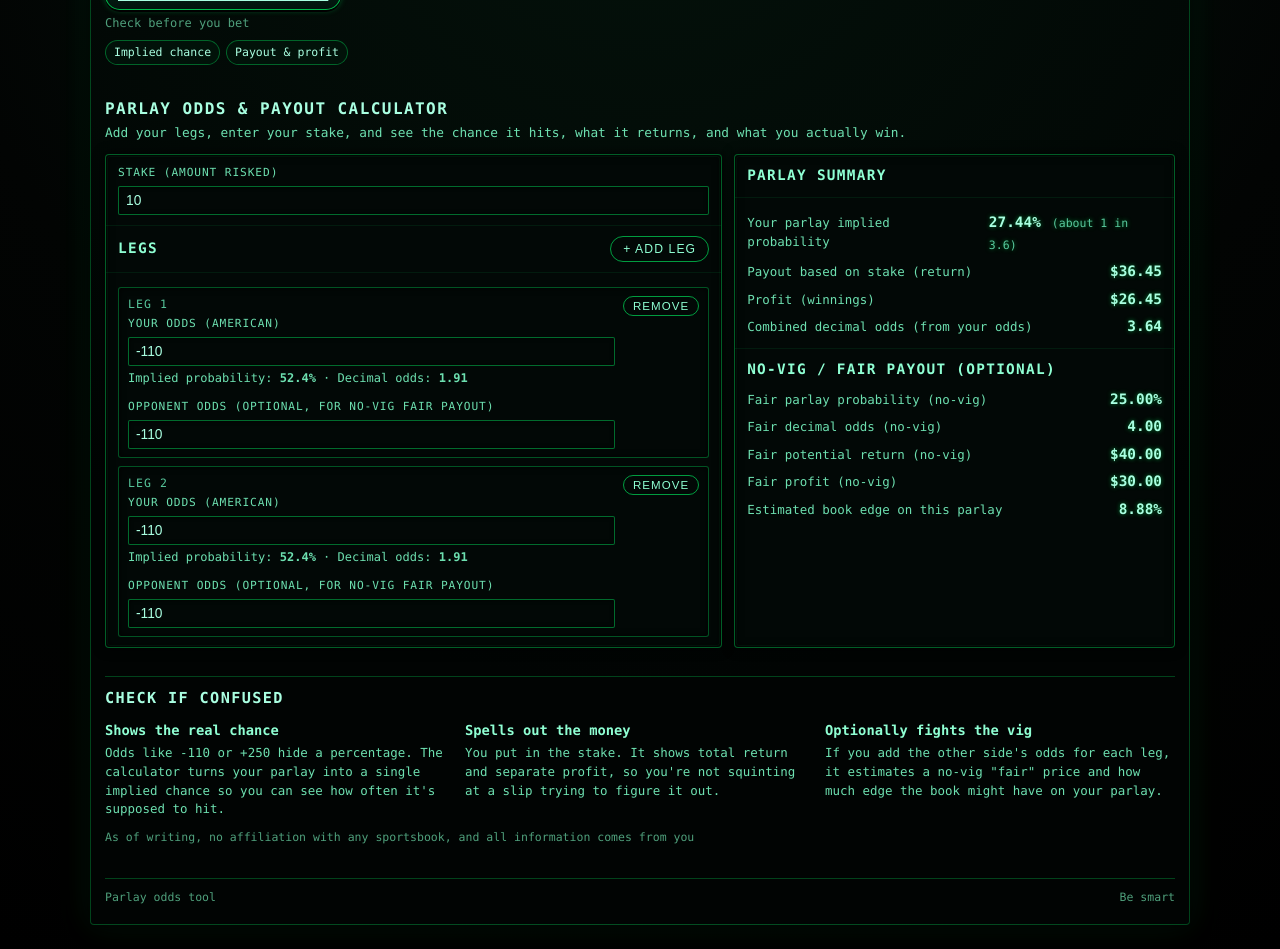
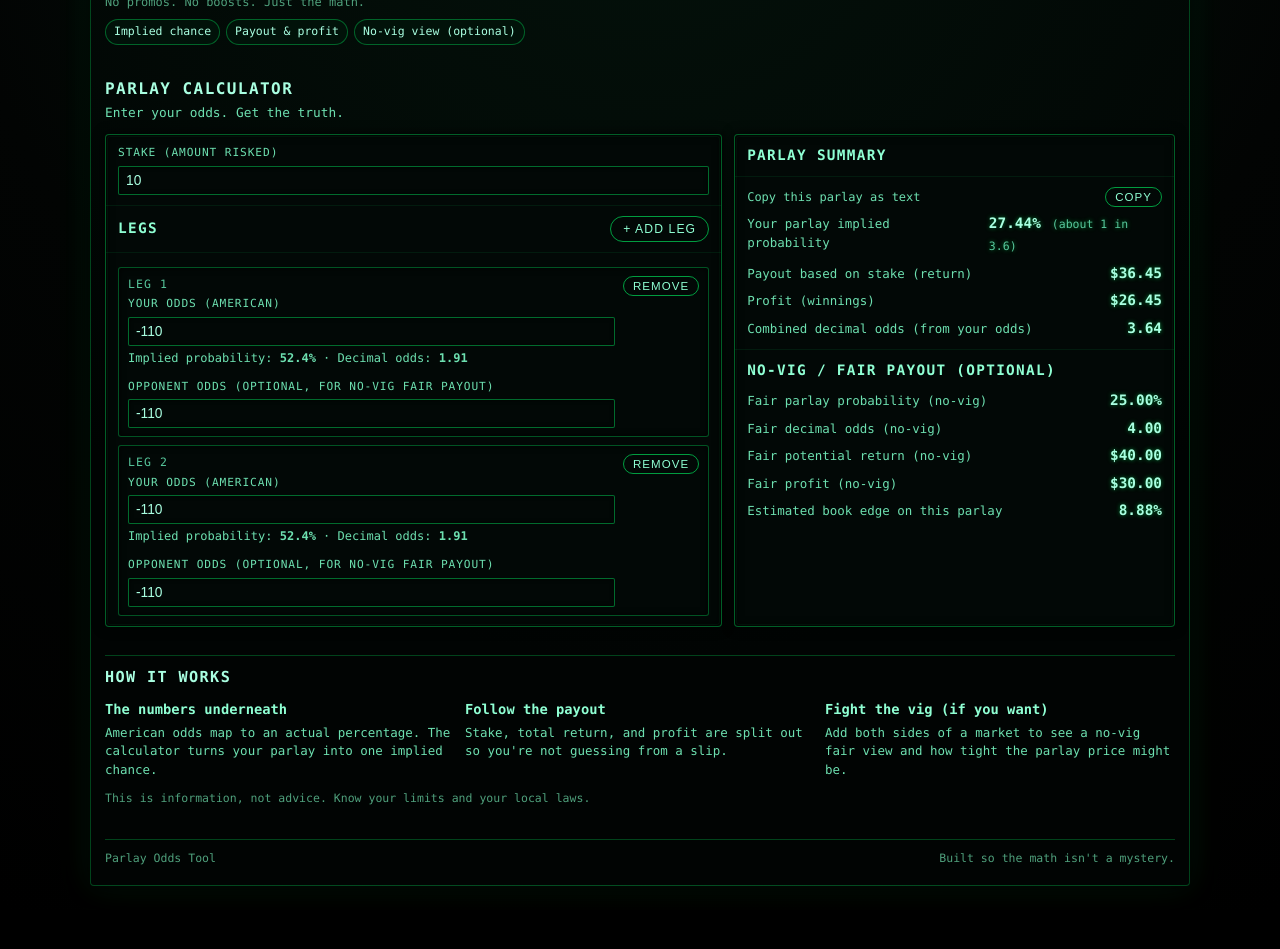
Before and after one commit to NickASU/parlay-odds-tool, a React (Vite) app: page / in a window 1280 px wide. Shown: the part 200-1149 px from the top of the page. After the commit the page ends 1110 px from the top, so only its background shows below. Built offline with nearby package versions, Linux system fonts and the light colour scheme.

Commit message:
add copy summary

```diff
--- a/src/App.tsx
+++ b/src/App.tsx
@@ -41,6 +41,7 @@ export default function App() {
     { id: 1, americanOdds: "-110", opponentOdds: "-110" },
     { id: 2, americanOdds: "-110", opponentOdds: "-110" },
   ]);
+  const [copied, setCopied] = useState(false);
 
   const parsedStake = useMemo(() => {
     const n = Number(stake);
@@ -151,6 +152,28 @@ export default function App() {
     };
   }, [parsedStake, validLegs, legs, parlayMetrics]);
 
+  // TEXT TO COPY
+  const summaryText = useMemo(() => {
+    if (!parlayMetrics || !parsedStake || !validLegs.length) return "";
+
+    const legsStr = legs
+      .map((leg, i) => `Leg ${i + 1}: ${leg.americanOdds}`)
+      .join(" | ");
+
+    return [
+      `Parlay`,
+      `Stake $${parsedStake.toFixed(2)}`,
+      `Implied ${(
+        parlayMetrics.parlayImpliedProb * 100
+      ).toFixed(2)}%`,
+      `Return $${parlayMetrics.potentialReturn.toFixed(2)}`,
+      `Profit $${parlayMetrics.profit.toFixed(2)}`,
+      legsStr && `Legs ${legsStr}`,
+    ]
+      .filter(Boolean)
+      .join(" · ");
+  }, [parlayMetrics, parsedStake, validLegs.length, legs]);
+
   function updateLeg(
     id: number,
     field: "americanOdds" | "opponentOdds",
@@ -175,13 +198,15 @@ export default function App() {
   }
 
   function removeLeg(id: number) {
-    setLegs((prev) => (prev.length <= 1 ? prev : prev.filter((l) => l.id !== id)));
+    setLegs((prev) =>
+      prev.length <= 1 ? prev : prev.filter((l) => l.id !== id)
+    );
   }
 
   return (
     <div className="app">
       <div className="app-inner">
-        {/* Simple top nav / brand */}
+        {/* HEADER */}
         <header className="site-header">
           <div className="site-logo">Parlay Odds Tool</div>
           <nav className="site-nav">
@@ -195,42 +220,39 @@ export default function App() {
         </header>
 
         <main className="site-main">
-          {/* HERO */}
+          {/* HERO – you can change this text however you want */}
           <section className="hero" id="top">
             <div className="hero-content">
-    <h1 className="hero-title">
-      Parlay Checker
-    </h1>
+              <h1 className="hero-title">Decode your parlay.</h1>
               <p className="hero-subtitle">
-      At a minimum, check your implied win percentage, include both sides of the bet to see house edge
+                Type in the odds, see what the machine is really telling you.
               </p>
 
               <div className="hero-cta-row">
                 <a href="#calculator" className="btn hero-cta">
-        Use the parlay calculator
+                  Open Calculator
                 </a>
                 <p className="hero-note">
-Check before you bet      </p>
+                  No promos. No boosts. Just the math.
+                </p>
               </div>
 
               <div className="hero-badges">
                 <span className="hero-badge">Implied chance</span>
                 <span className="hero-badge">Payout &amp; profit</span>
+                <span className="hero-badge">No-vig view (optional)</span>
               </div>
             </div>
           </section>
 
-
           {/* CALCULATOR */}
           <section className="calculator-section" id="calculator">
             <header className="app-header">
-  <h2 className="app-title">Parlay odds &amp; payout calculator</h2>
+              <h2 className="app-title">Parlay Calculator</h2>
               <p className="app-subtitle">
-    Add your legs, enter your stake, and see the chance it hits,
-    what it returns, and what you actually win.
+                Enter your odds. Get the truth.
               </p>
             </header>
-
 
             <div className="app-grid">
               {/* LEFT COLUMN – setup */}
@@ -248,7 +270,9 @@ Check before you bet      </p>
                     className="input"
                   />
                   {!parsedStake && stake.trim() !== "" && (
-                    <p className="field-error">Enter a positive stake amount.</p>
+                    <p className="field-error">
+                      Enter a positive stake amount.
+                    </p>
                   )}
                 </div>
 
@@ -294,16 +318,21 @@ Check before you bet      </p>
                               type="number"
                               value={leg.americanOdds}
                               onChange={(e) =>
-                                updateLeg(leg.id, "americanOdds", e.target.value)
+                                updateLeg(
+                                  leg.id,
+                                  "americanOdds",
+                                  e.target.value
+                                )
                               }
                               placeholder="-110"
                               className="input"
                             />
 
-                            {!isValid && leg.americanOdds.trim() !== "" && (
+                            {!isValid &&
+                              leg.americanOdds.trim() !== "" && (
                                 <p className="field-error">
-                                Enter non-zero American odds like -110, +150,
-                                -200, etc.
+                                  Enter non-zero American odds like -110,
+                                  +150, -200, etc.
                                 </p>
                               )}
 
@@ -318,14 +347,22 @@ Check before you bet      </p>
                               </p>
                             )}
 
-                            <label className="field-label" style={{ marginTop: 8 }}>
-                              Opponent odds (optional, for no-vig fair payout)
+                            <label
+                              className="field-label"
+                              style={{ marginTop: 8 }}
+                            >
+                              Opponent odds (optional, for no-vig fair
+                              payout)
                             </label>
                             <input
                               type="number"
                               value={leg.opponentOdds}
                               onChange={(e) =>
-                                updateLeg(leg.id, "opponentOdds", e.target.value)
+                                updateLeg(
+                                  leg.id,
+                                  "opponentOdds",
+                                  e.target.value
+                                )
                               }
                               placeholder="-110"
                               className="input"
@@ -349,8 +386,8 @@ Check before you bet      </p>
 
                   {!allValid && (
                     <p className="field-error field-error--top">
-                      Fill out valid American odds for all legs to see combined
-                      parlay results.
+                      Fill out valid American odds for all legs to see
+                      combined parlay results.
                     </p>
                   )}
                 </div>
@@ -376,17 +413,65 @@ Check before you bet      </p>
                   )}
 
                   {parlayMetrics && (
+                    <>
+                      {/* copy summary row */}
+                      <div
+                        style={{
+                          display: "flex",
+                          justifyContent: "space-between",
+                          alignItems: "center",
+                          marginBottom: 6,
+                          gap: 8,
+                        }}
+                      >
+                        <span
+                          style={{
+                            fontSize: "0.75rem",
+                            color: "#6de0b0",
+                          }}
+                        >
+                          Copy this parlay as text
+                        </span>
+                        <button
+                          type="button"
+                          className="btn btn-outline btn-sm"
+                          onClick={() => {
+                            if (!summaryText) return;
+                            navigator.clipboard
+                              .writeText(summaryText)
+                              .then(() => {
+                                setCopied(true);
+                                setTimeout(
+                                  () => setCopied(false),
+                                  1500
+                                );
+                              })
+                              .catch(() => {
+                                // ignore clipboard errors
+                              });
+                          }}
+                        >
+                          {copied ? "Copied" : "Copy"}
+                        </button>
+                      </div>
+
                       <div className="summary-grid">
                         <div className="summary-item">
                           <span className="summary-label">
                             Your parlay implied probability
                           </span>
                           <span className="summary-value">
-                          {(parlayMetrics.parlayImpliedProb * 100).toFixed(2)}%
+                            {(
+                              parlayMetrics.parlayImpliedProb * 100
+                            ).toFixed(2)}
+                            %
                             <span className="summary-sub">
                               {" "}
                               (about 1 in{" "}
-                            {(1 / parlayMetrics.parlayImpliedProb).toFixed(1)})
+                              {(
+                                1 / parlayMetrics.parlayImpliedProb
+                              ).toFixed(1)}
+                              )
                             </span>
                           </span>
                         </div>
@@ -396,7 +481,8 @@ Check before you bet      </p>
                             Payout based on stake (return)
                           </span>
                           <span className="summary-value">
-                          ${parlayMetrics.potentialReturn.toFixed(2)}
+                            $
+                            {parlayMetrics.potentialReturn.toFixed(2)}
                           </span>
                         </div>
 
@@ -418,14 +504,15 @@ Check before you bet      </p>
                           </span>
                         </div>
                       </div>
+                    </>
                   )}
 
                   {!parlayMetrics &&
                     parsedStake &&
                     validLegs.length > 0 && (
                       <p className="field-error">
-                        Something&apos;s off with the current inputs. Double-check
-                        your odds.
+                        Something&apos;s off with the current inputs.
+                        Double-check your odds.
                       </p>
                     )}
                 </div>
@@ -438,9 +525,9 @@ Check before you bet      </p>
 
                   {!fairParlayMetrics && (
                     <p className="field-helper">
-                      To estimate a no-vig parlay payout, enter opponent odds for
-                      every leg. We&apos;ll strip out the house edge using both
-                      sides of the market.
+                      To estimate a no-vig parlay payout, enter opponent
+                      odds for every leg. We&apos;ll strip out the house
+                      edge using both sides of the market.
                     </p>
                   )}
 
@@ -451,7 +538,10 @@ Check before you bet      </p>
                           Fair parlay probability (no-vig)
                         </span>
                         <span className="summary-value">
-                          {(fairParlayMetrics.parlayProbFair * 100).toFixed(2)}%
+                          {(
+                            fairParlayMetrics.parlayProbFair * 100
+                          ).toFixed(2)}
+                          %
                         </span>
                       </div>
                       <div className="summary-item">
@@ -467,7 +557,8 @@ Check before you bet      </p>
                           Fair potential return (no-vig)
                         </span>
                         <span className="summary-value">
-                          ${fairParlayMetrics.fairReturn.toFixed(2)}
+                          $
+                          {fairParlayMetrics.fairReturn.toFixed(2)}
                         </span>
                       </div>
                       <div className="summary-item">
@@ -475,7 +566,8 @@ Check before you bet      </p>
                           Fair profit (no-vig)
                         </span>
                         <span className="summary-value">
-                          ${fairParlayMetrics.fairProfit.toFixed(2)}
+                          $
+                          {fairParlayMetrics.fairProfit.toFixed(2)}
                         </span>
                       </div>
 
@@ -485,7 +577,10 @@ Check before you bet      </p>
                             Estimated book edge on this parlay
                           </span>
                           <span className="summary-value">
-                            {(fairParlayMetrics.edgePct * 100).toFixed(2)}%
+                            {(
+                              fairParlayMetrics.edgePct * 100
+                            ).toFixed(2)}
+                            %
                           </span>
                         </div>
                       )}
@@ -496,47 +591,44 @@ Check before you bet      </p>
             </div>
           </section>
 
-          {/* INFO / SEO SECTION */}
+          {/* INFO / HOW IT WORKS – you can rewrite all this freely */}
           <section className="info-section" id="how-it-works">
-  <h2 className="info-title">Check if confused</h2>
+            <h2 className="info-title">How it works</h2>
             <div className="info-grid">
               <div className="info-block">
-      <h3>Shows the real chance</h3>
+                <h3>The numbers underneath</h3>
                 <p>
-        Odds like -110 or +250 hide a percentage. The calculator turns
-        your parlay into a single implied chance so you can see how
-        often it&apos;s supposed to hit.
+                  American odds map to an actual percentage. The calculator
+                  turns your parlay into one implied chance.
                 </p>
               </div>
               <div className="info-block">
-      <h3>Spells out the money</h3>
+                <h3>Follow the payout</h3>
                 <p>
-        You put in the stake. It shows total return and separate profit,
-        so you&apos;re not squinting at a slip trying to figure it out.
+                  Stake, total return, and profit are split out so you&apos;re
+                  not guessing from a slip.
                 </p>
               </div>
               <div className="info-block">
-      <h3>Optionally fights the vig</h3>
+                <h3>Fight the vig (if you want)</h3>
                 <p>
-        If you add the other side&apos;s odds for each leg, it estimates a
-        no-vig &quot;fair&quot; price and how much edge the book might
-        have on your parlay.
+                  Add both sides of a market to see a no-vig fair view and how
+                  tight the parlay price might be.
                 </p>
               </div>
             </div>
 
             <p className="info-disclaimer">
-   As of writing, no affiliation with any sportsbook, and all information comes from you
+              This is information, not advice. Know your limits and your
+              local laws.
             </p>
           </section>
-
         </main>
 
         <footer className="site-footer">
-  <span>Parlay odds tool</span>
-  <span>Be smart</span>
+          <span>Parlay Odds Tool</span>
+          <span>Built so the math isn&apos;t a mystery.</span>
         </footer>
-
       </div>
     </div>
   );
```
Lines whose indentation alone changed are shown as unchanged.
